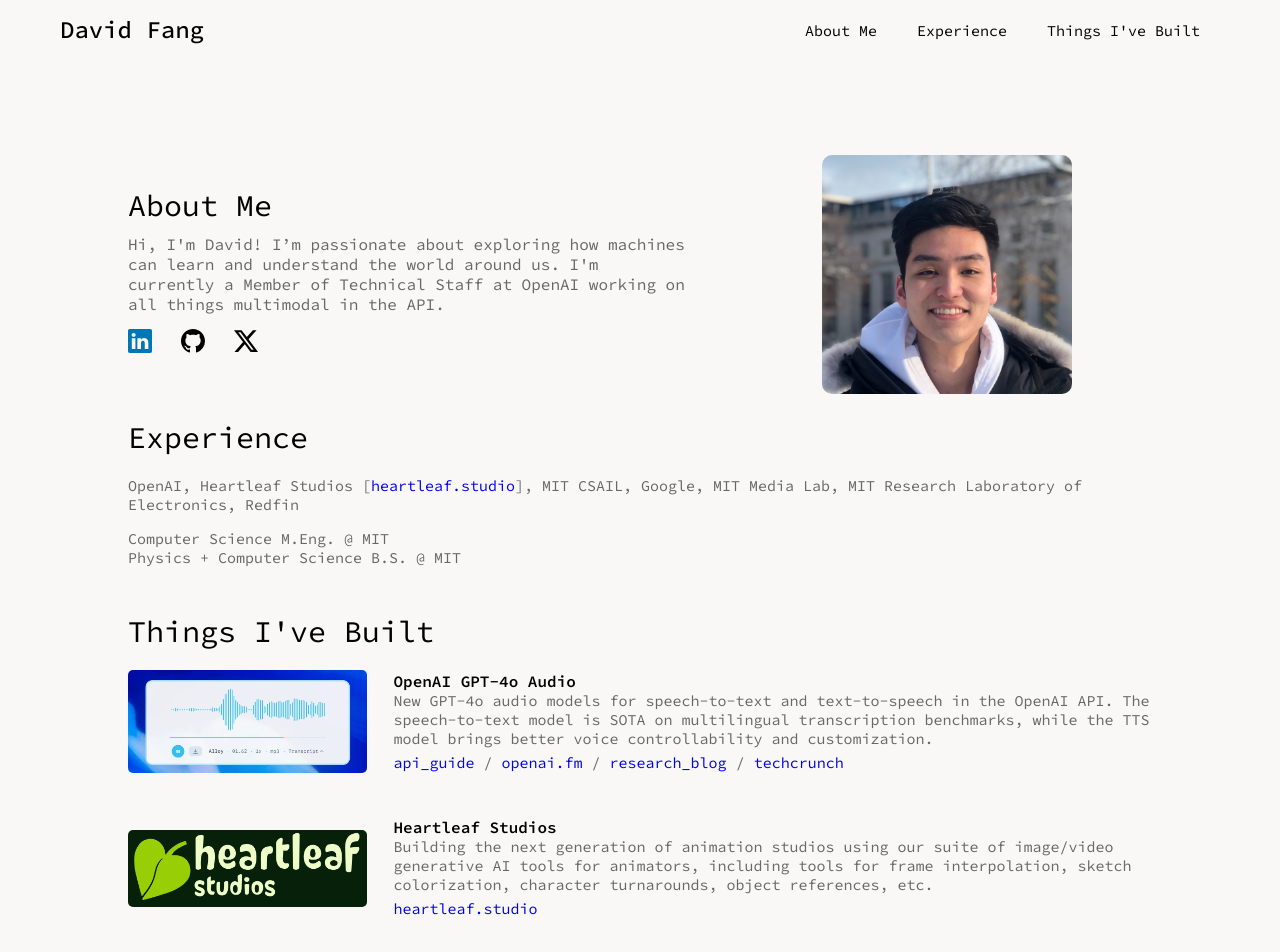
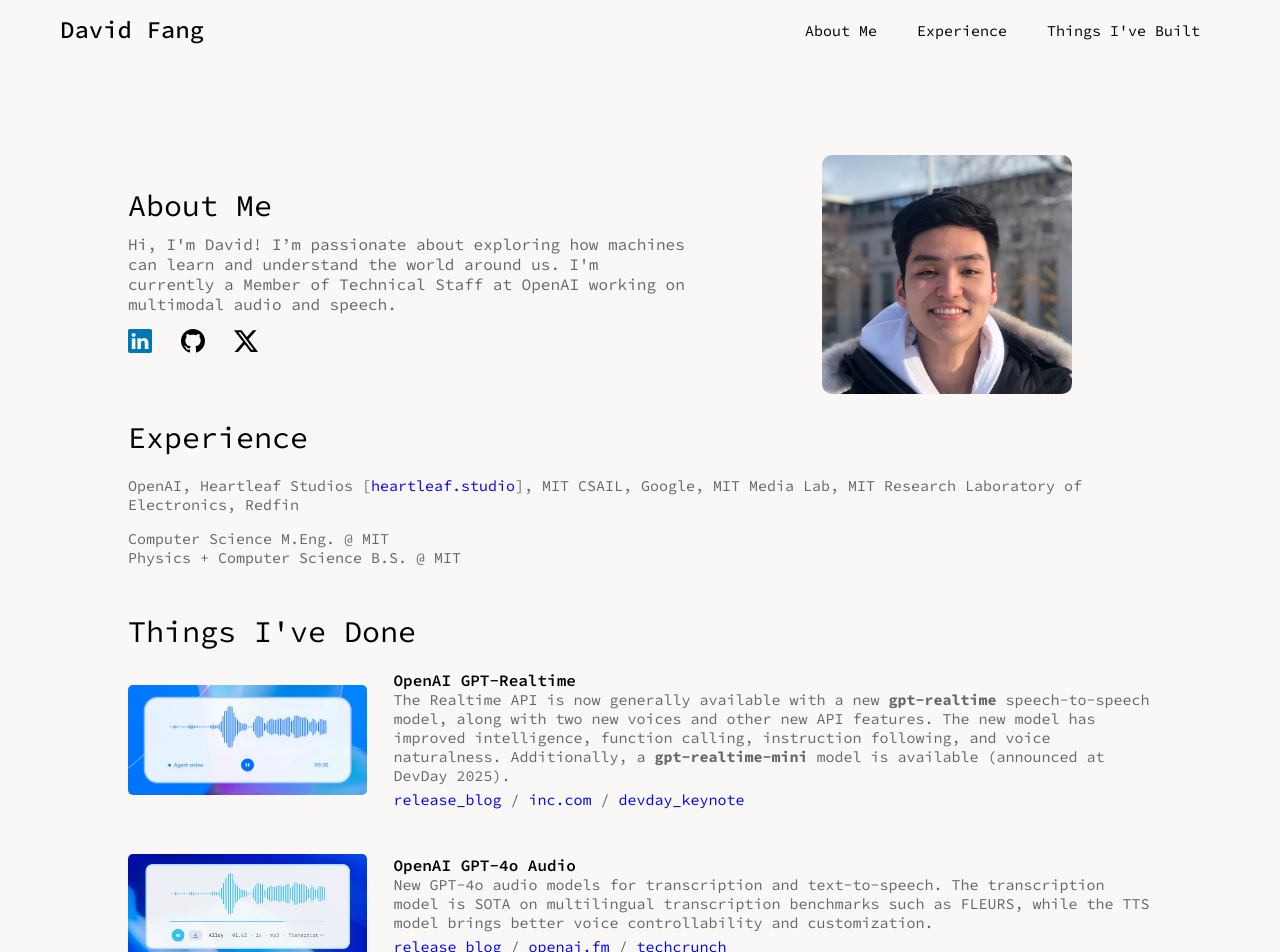
Before and after one commit to davidfang00/davidfang00.github.io, a React (Vite) app: page / in a window 1280 px wide. Shown: the top 952 px of the page. Built offline with nearby package versions, Linux system fonts and the light colour scheme.

Commit message:
add project

```diff
--- a/src/components/Home/About/About.tsx
+++ b/src/components/Home/About/About.tsx
@@ -12,7 +12,7 @@
         <p>
           Hi, I'm David! I’m passionate about exploring how machines can learn
           and understand the world around us. I'm currently a Member of
-          Technical Staff at OpenAI working on all things multimodal in the API.
+          Technical Staff at OpenAI working on multimodal audio and speech.
         </p>
         {/* <p>
           Previously, I worked on my own startup building gen AI animation
--- a/src/components/Home/Projects/Projects.tsx
+++ b/src/components/Home/Projects/Projects.tsx
@@ -1,6 +1,7 @@
 import React from "react";
 
 import headshot from "../../../assets/headshot.jpg";
+import openai_gpt_realtime from "../../../assets/openai/openai_gpt_realtime.png";
 import openai_audio from "../../../assets/openai/openai_audio_models.png";
 import heartleaflogo from "../../../assets/heartleaf/heartleaflogofull.png";
 import blobgsn from "../../../assets/blobgsn/scene_walk_3_long.gif";
@@ -15,7 +16,69 @@
   return (
     <div className="projects">
       <div className="projects-header" id="projects">
-        Things I've Built
+        Things I've Done
+      </div>
+
+      {/* OpenAI Realtime GA */}
+      <div className="projects-item">
+        <div className="projects-left">
+          <img
+            src={openai_gpt_realtime}
+            alt=""
+            className="projects-img"
+            style={{ backgroundColor: "#07200a" }}
+          />
+        </div>
+        <div className="projects-right">
+          <h3>OpenAI GPT-Realtime</h3>
+          <p>
+            The Realtime API is now generally available with a new
+            <strong> gpt-realtime </strong> speech-to-speech model, along with
+            two new voices and other new API features. The new model has
+            improved intelligence, function calling, instruction following, and
+            voice naturalness. Additionally, a{" "}
+            <strong> gpt-realtime-mini </strong> model is available (announced
+            at DevDay 2025).
+          </p>
+          <p>
+            {" "}
+            <a
+              href="https://openai.com/index/introducing-gpt-realtime/"
+              target="_blank"
+              rel="noopener noreferrer"
+              style={{ color: "#0000EE" }}
+            >
+              release_blog
+            </a>{" "}
+            /{" "}
+            {/* <a
+              href="https://platform.openai.com/docs/guides/realtime"
+              target="_blank"
+              rel="noopener noreferrer"
+              style={{ color: "#0000EE" }}
+            >
+              api_guide
+            </a>{" "}
+            /{" "} */}
+            <a
+              href="https://www.inc.com/ben-sherry/openai-just-announced-gpt-realtime-its-cheapest-voice-ai-model-yet/91233168"
+              target="_blank"
+              rel="noopener noreferrer"
+              style={{ color: "#0000EE" }}
+            >
+              inc.com
+            </a>{" "}
+            /{" "}
+            <a
+              href="https://youtu.be/hS1YqcewH0c?t=2826"
+              target="_blank"
+              rel="noopener noreferrer"
+              style={{ color: "#0000EE" }}
+            >
+              devday_keynote
+            </a>{" "}
+          </p>
+        </div>
       </div>
 
       {/* OpenAI Audio models */}
@@ -31,14 +94,23 @@
         <div className="projects-right">
           <h3>OpenAI GPT-4o Audio</h3>
           <p>
-            New GPT-4o audio models for speech-to-text and text-to-speech in the
-            OpenAI API. The speech-to-text model is SOTA on multilingual
-            transcription benchmarks, while the TTS model brings better voice
+            New GPT-4o audio models for transcription and text-to-speech. The
+            transcription model is SOTA on multilingual transcription benchmarks
+            such as FLEURS, while the TTS model brings better voice
             controllability and customization.
           </p>
           <p>
             {" "}
             <a
+              href="https://openai.com/index/introducing-our-next-generation-audio-models/"
+              target="_blank"
+              rel="noopener noreferrer"
+              style={{ color: "#0000EE" }}
+            >
+              release_blog
+            </a>{" "}
+            /{" "}
+            {/* <a
               href="https://platform.openai.com/docs/guides/audio"
               target="_blank"
               rel="noopener noreferrer"
@@ -46,7 +118,7 @@
             >
               api_guide
             </a>{" "}
-            /{" "}
+            /{" "} */}
             <a
               href="https://www.openai.fm"
               target="_blank"
@@ -54,15 +126,6 @@
               style={{ color: "#0000EE" }}
             >
               openai.fm
-            </a>{" "}
-            /{" "}
-            <a
-              href="https://openai.com/index/introducing-our-next-generation-audio-models/"
-              target="_blank"
-              rel="noopener noreferrer"
-              style={{ color: "#0000EE" }}
-            >
-              research_blog
             </a>{" "}
             /{" "}
             <a
@@ -233,7 +296,7 @@
       </div>
 
       {/* Julia Routing */}
-      <div className="projects-item">
+      {/* <div className="projects-item">
         <div className="projects-left">
           <img src={julia_routing} alt="" className="projects-img" />
         </div>
@@ -268,7 +331,7 @@
             </a>{" "}
           </p>
         </div>
-      </div>
+      </div> */}
     </div>
   );
 };
--- a/src/index.css
+++ b/src/index.css
@@ -83,3 +83,8 @@
   text-align: center;
   color: white;
 }
+
+/* Ensure semantic bold elements remain bold despite global font-weight */
+strong, b {
+  font-weight: 700;
+}
```
Also changed, not shown: src/assets/openai/openai_gpt_realtime.png (added).
